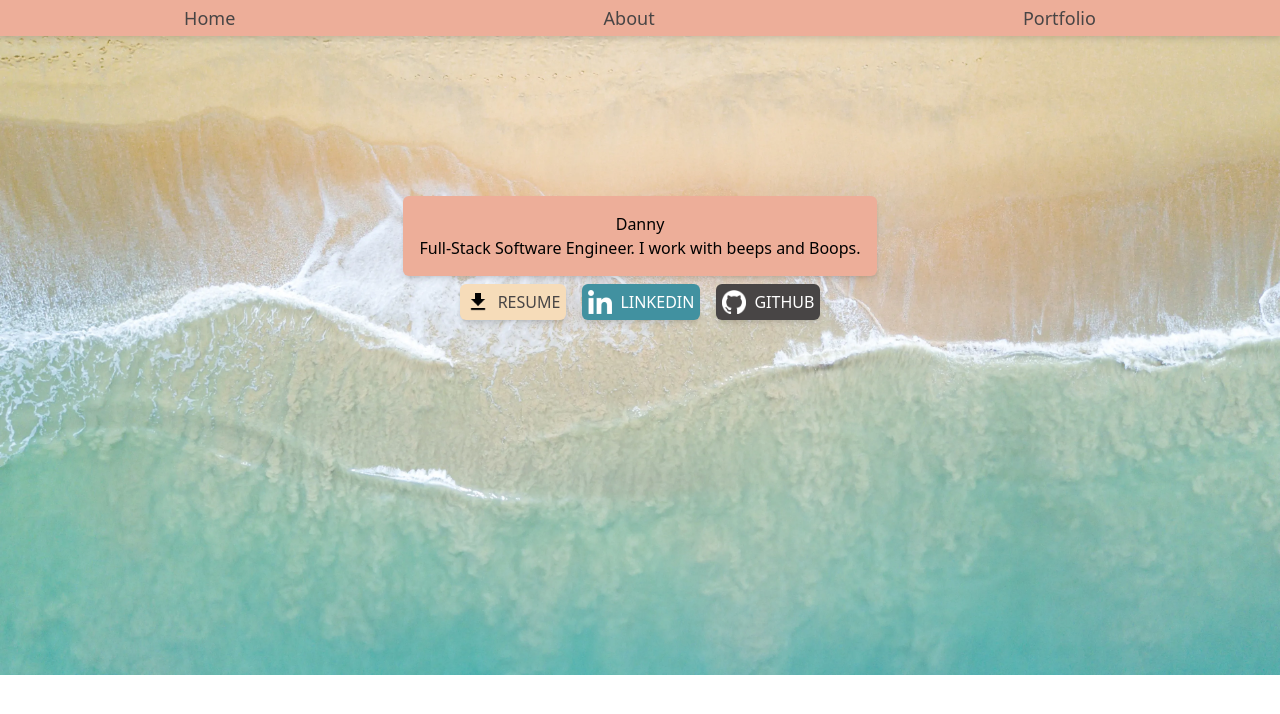
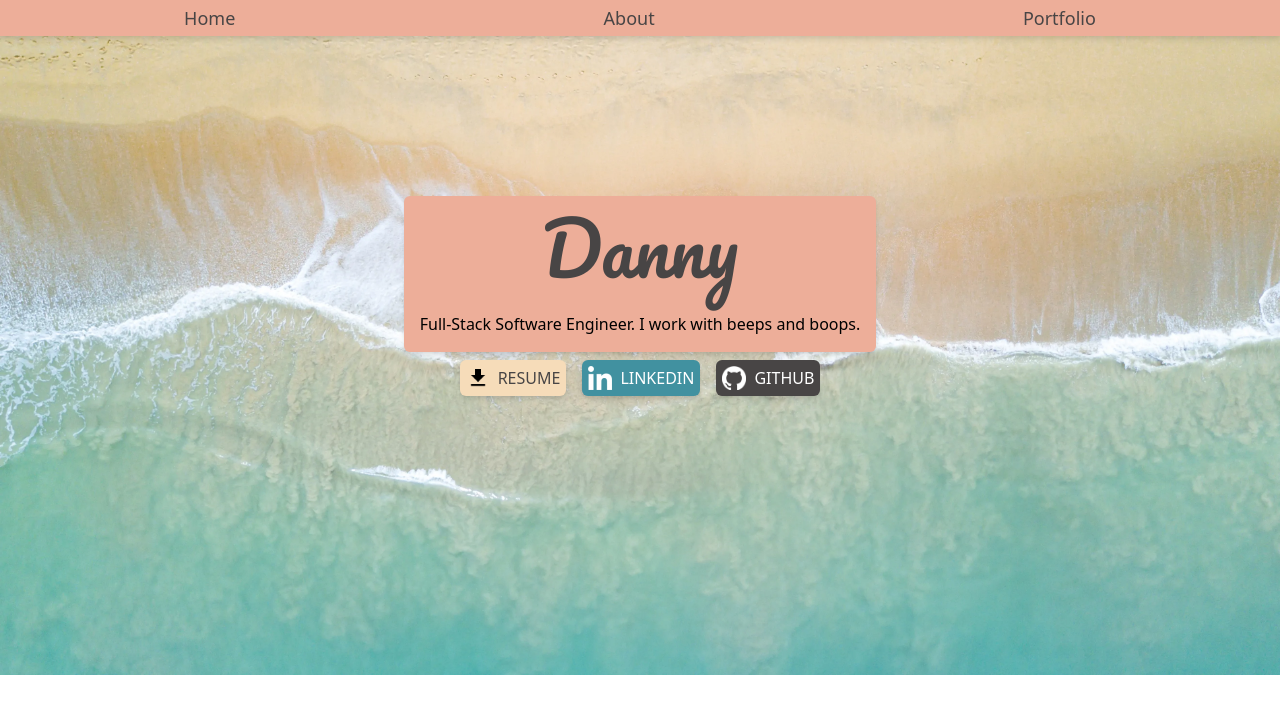
Before and after one commit to dannyhannyford/tynext, a Next.js app: page / in a window 1280 px wide. Shown: the top 714 px of the page. Built offline with nearby package versions, Linux system fonts and the light colour scheme.

Commit message:
font for name

```diff
--- a/pages/index.tsx
+++ b/pages/index.tsx
@@ -1,17 +1,11 @@
 import Head from 'next/head';
-import { Inter } from 'next/font/google';
+import { Pacifico } from 'next/font/google';
 import { linkCardData } from '@/components/LinkCard/Types';
 import LinkCard from '@/components/LinkCard/LinkCard';
 import Image from 'next/image';
 import ocean from '../public/oceanBeach.webp';
 
-const inter = Inter({ subsets: ['latin'] });
-
-// export async function getStaticProps() {
-//   return {
-//     props: {}, // will be passed to the page component as props
-//   };
-// }
+const inter = Pacifico({ subsets: ['latin'], weight: '400' });
 
 export default function Home({}) {
   return (
@@ -27,9 +21,13 @@ export default function Home({}) {
           <div className="mt-40 flex flex-row justify-center">
             <div className="flex flex-col justify-center rounded-md bg-peach-400 shadow-md">
               <div className="m-4">
-                <div className="text-center">Danny</div>
+                <div
+                  className={`mb-7 text-center text-7xl ${inter.className} text-graphite-400`}
+                >
+                  Danny
+                </div>
                 <div className="text-center">
-                  Full-Stack Software Engineer. I work with beeps and Boops.
+                  Full-Stack Software Engineer. I work with beeps and boops.
                 </div>
               </div>
             </div>
```
